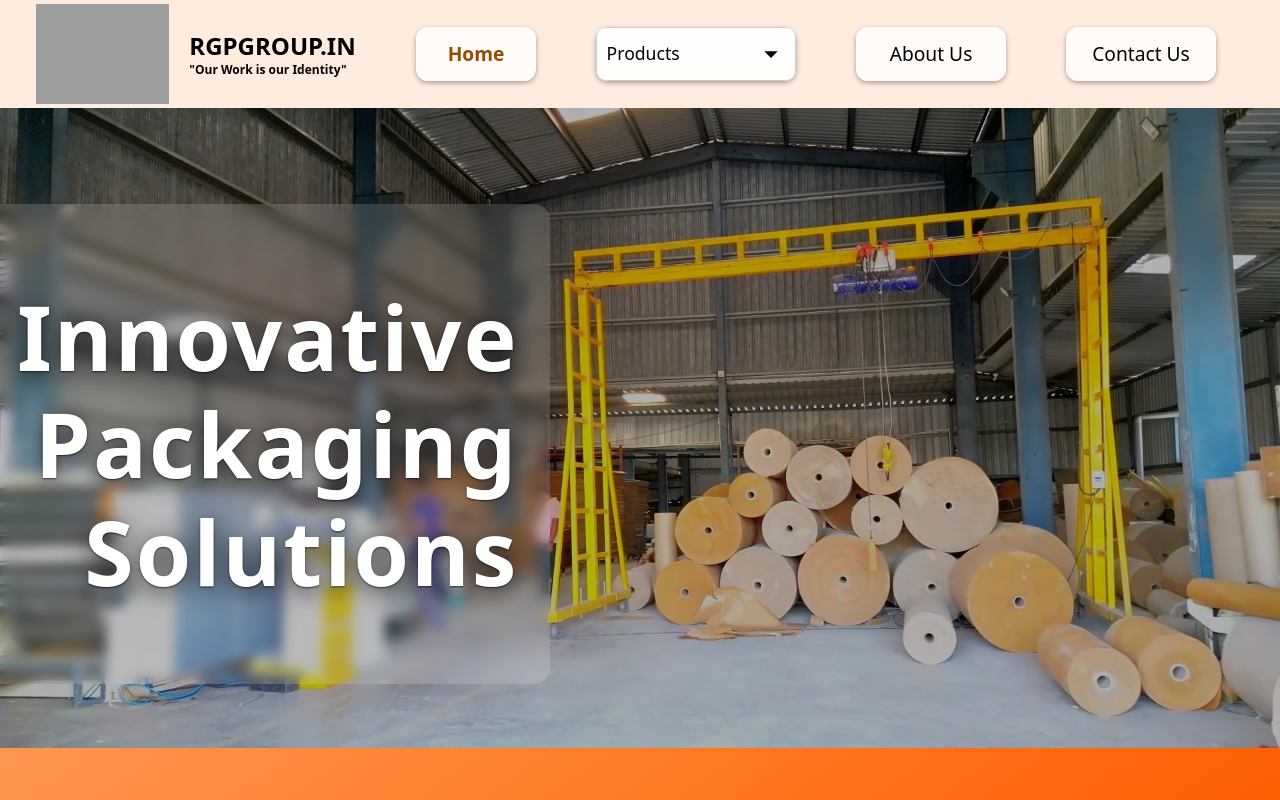
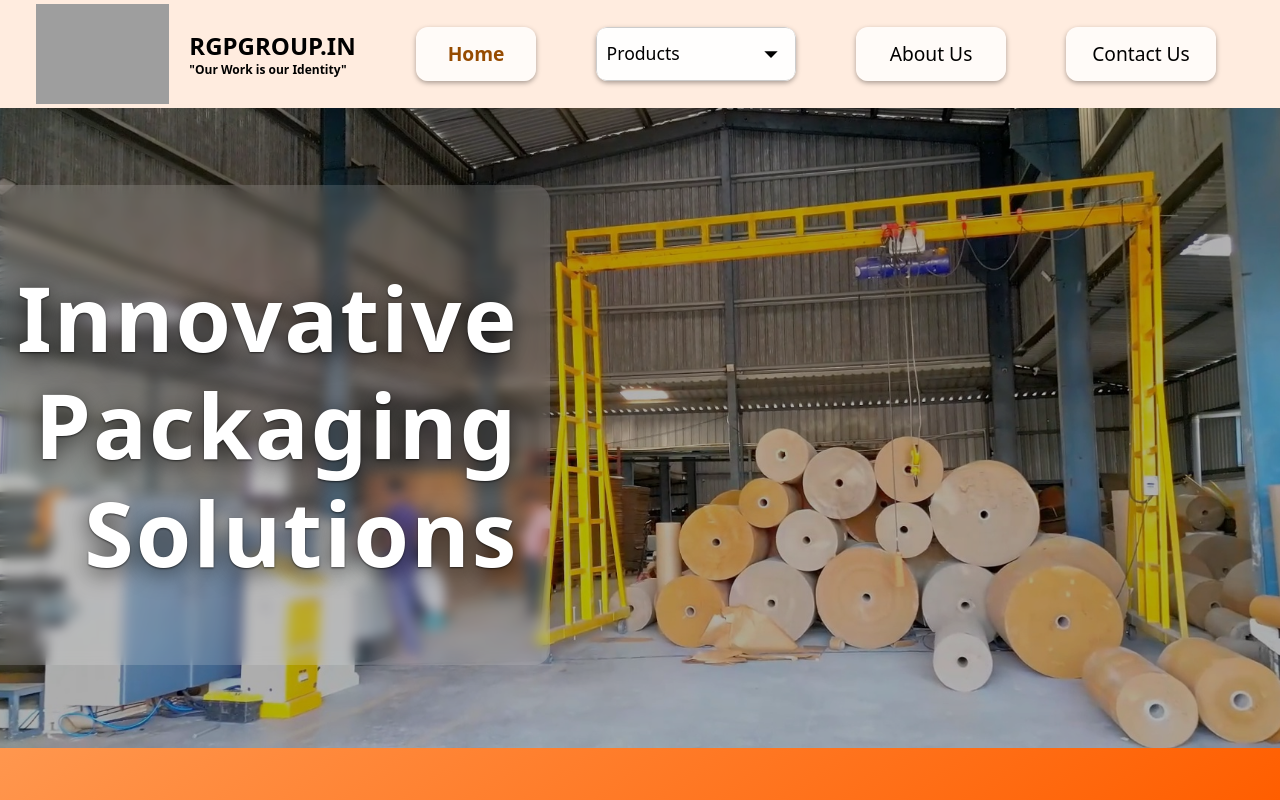
Before and after one commit to tejas0937/rgp-project, a React (Vite) app: page / in a window 1280 px wide. Shown: the top 800 px of the page. Built offline with nearby package versions, Linux system fonts and the light colour scheme; grey boxes are pictures that could not be loaded.

Commit message:
added animation to hero

```diff
--- a/src/components/hero.jsx
+++ b/src/components/hero.jsx
@@ -16,12 +16,12 @@ React.useEffect(() => {
 }, [images.length]);
 
 return (
-    <div className="main-carousel">
+    <div className="main-carousel overflow-hidden">
     <div
         className="hero-carousel"
         style={{
             width: '100%',
-            height: '100vh',
+            height: '80vh',
             position: 'relative',
             overflow: 'hidden'
         }}
@@ -41,9 +41,10 @@ return (
                     top: 0,
                     left: 0,
                     opacity: idx === current ? 1 : 0,
-                    transition: 'opacity 1s ease-in-out',
+                    transition: 'opacity 1s ease-in-out, transform 6s cubic-bezier(0.2,0,0.2,2)',
                     zIndex: idx === current ? 1 : 0,
-                    transform: 'none',
+                    transform: idx === current ? 'scale(1.1)' : 'scale(1)',
+                    overflow: 'hidden',
                 }}
             />
         ))}
@@ -71,9 +72,23 @@ return (
                         text-align: center !important;
                     }
                 }
+                .slideup {
+                    animation: slideUpFade 2s cubic-bezier(0.23, 1, 0.32, 1);
+                }
+                @keyframes slideUpFade {
+                    0% {
+                        opacity: 0.8;
+                        transform: translateX(-120px);
+                    }
+                    100% {
+                        opacity: 1;
+                        transform: translateX(0);
+                    }
+                }
             `}
         </style>
-        <div className='text-board'
+        <div className='text-board slideup'
+            key={current}
             style={{
                 position: 'absolute',
                 top: '12%',
```
